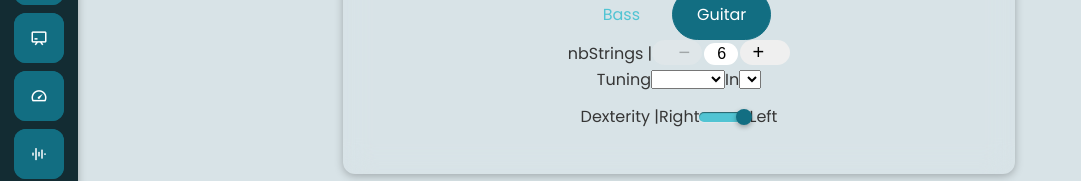
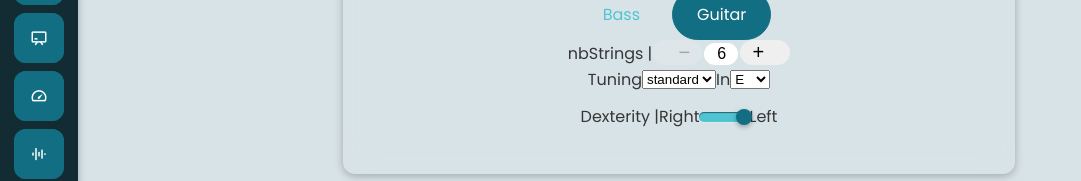
Before and after one commit to goldovsky/the-black-book, a Vue app: page /settings in a window 1280 px wide. Shown: the part 189-370 px from the top of the page, without its empty margins (0-1081 px from the left). Built offline with nearby package versions, Linux system fonts and the light colour scheme.

Commit message:
autoselect standard tuning

```diff
--- a/src/components/views/ViewSettings.vue
+++ b/src/components/views/ViewSettings.vue
@@ -189,6 +189,12 @@ export default {
             tmpTuningTonalities.push(
               tonality.charAt(0).toUpperCase() + tonality.slice(1).toLowerCase()
             );
+
+            // auto-select standard tuning on launch
+            if (tuning === "standard" && tonality === "e") {
+              this.tuning = tuning;
+              this.tonality = tonality.toUpperCase();
+            }
           }
           this.tuningOptions[tuning] = tmpTuningTonalities;
         }
```
